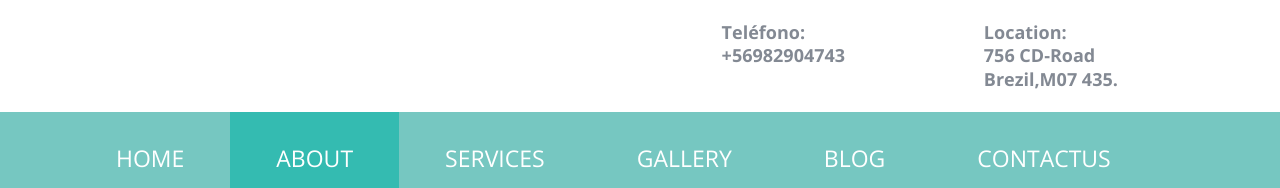
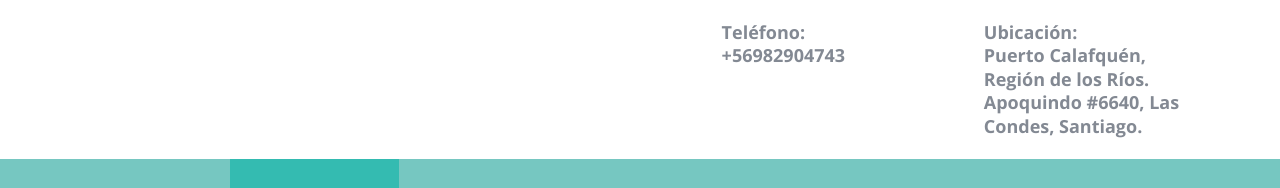
Before and after one commit to andresfigueroab/redhouse, a plain HTML site: page index.html in a window 1280 px wide. Shown: the top 188 px of the page. Drawn offline with nearby package versions, Linux system fonts and the light colour scheme.

Commit message:
dirección

```diff
--- a/index.html
+++ b/index.html
@@ -47,9 +47,9 @@ License URL: http://creativecommons.org/licenses/by/3.0/
 						</p>
 					</div>
 					<div class="location">
-						<p>Location:
-							<span>756 CD-Road</span>
-							Brezil,M07 435.
+						<p>Ubicación:
+							<span>Puerto Calafquén, Región de los Ríos.</span>
+							Apoquindo #6640, Las Condes, Santiago.
 						</p>
 					</div>
 					<div class="clearfix"> </div>
```
